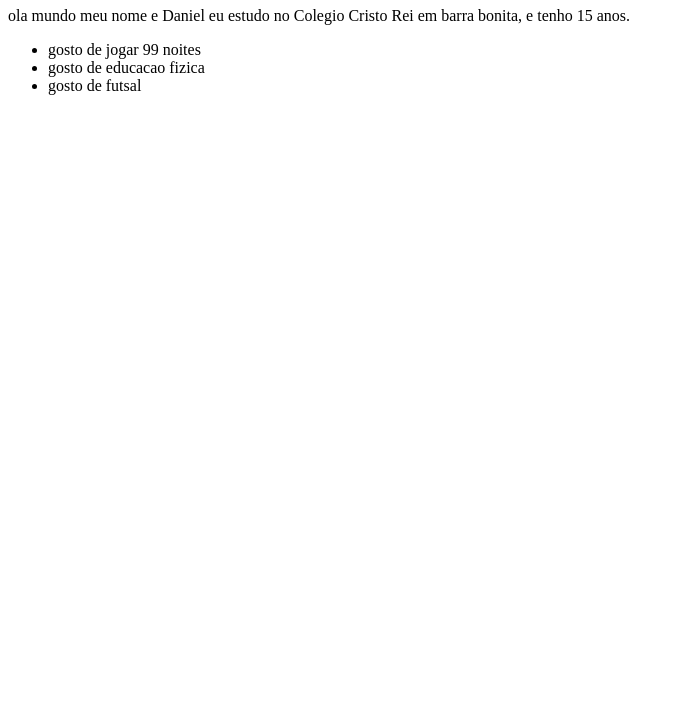
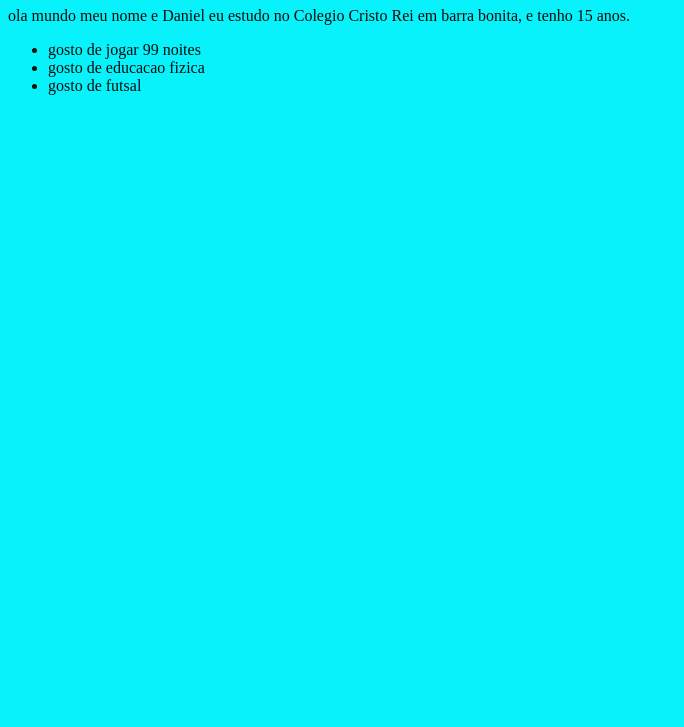
Before and after one commit to danielwavrzcki-cpu/ola-mundo, a plain HTML site: page index.html in a window 1280 px wide. Shown: the part 73-800 px from the top of the page, without its empty margins (0-684 px from the left). Drawn offline with Linux system fonts and the light colour scheme.

Commit message:
Add files via upload

```diff
--- a/index.html
+++ b/index.html
@@ -4,6 +4,7 @@
     <meta charset="UTF-8">
     <meta name="viewport" content="width=device-width, initial-scale=1.0">
     <title>Ola mundo</title>
+    <link rel="stylesheet" href="style.css">
 </head>
 <body>
     <h1>ola mundo!</h1>
--- /dev/null
+++ b/style.css
@@ -0,0 +1,4 @@
+body {
+    background-color:#07f2fa;
+    color:#0f0d0d;
+};
```
